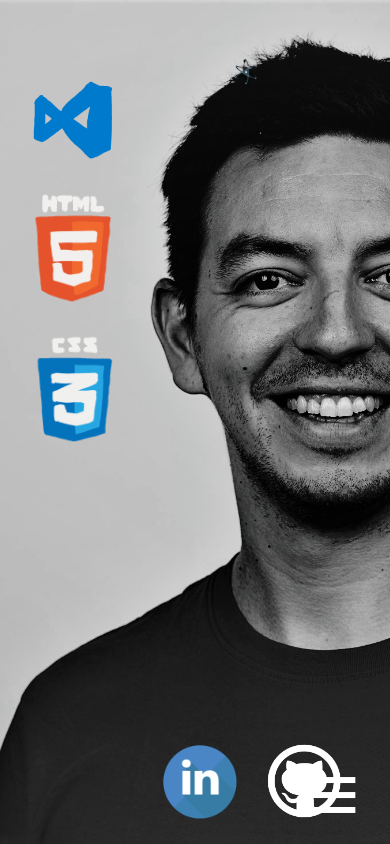
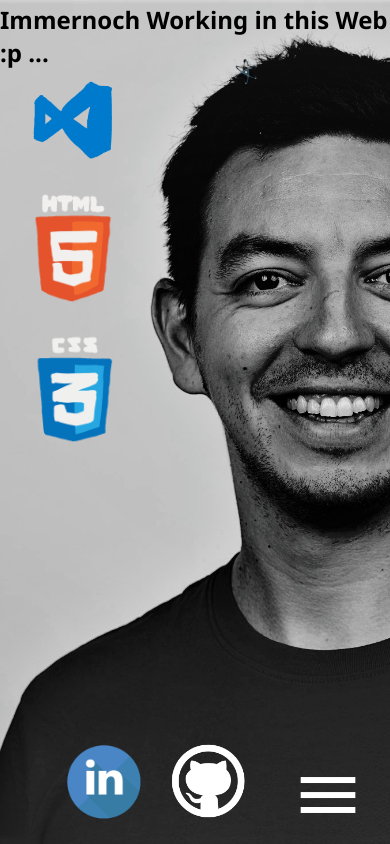
Before and after one commit to Mariano-Ryser/SAP-front, a Next.js app: page / in a window 390 px wide. Built offline with nearby package versions, Linux system fonts and the light colour scheme.

Commit message:
morgenspushing

```diff
--- a/pages/_app.js
+++ b/pages/_app.js
@@ -10,6 +10,8 @@ function MyApp({ Component, pageProps }) {
 
         <meta name="description" content="Generated by create next app" />
         <link rel="icon" href="/favicon.ico" />
+
+
       </Head>
       <Layout>
           <Component {...pageProps} />
--- a/pages/index.js
+++ b/pages/index.js
@@ -12,7 +12,7 @@ export default function Home() {
         <Link href="https://de.wikipedia.org/wiki/Hypertext_Markup_Language#:~:text=Die%20Hypertext%20Markup%20Language%20(HTML,und%20werden%20von%20Webbrowsern%20dargestellt."><a ><div className='html'></div></a></Link>
         <Link href="https://de.wikipedia.org/wiki/Cascading_Style_Sheets"><a ><div className='css'></div></a></Link>
         {/* <Link href="https://logomakr.com/app/7S2oum#"><a ><div className='logoMark'></div></a></Link> */}
-
+        <div><h2 className='msj'>Immernoch Working in this Web :p ...</h2></div>
 
 
 
--- a/styles/globals.css
+++ b/styles/globals.css
@@ -13,6 +13,13 @@ body {
   background-image: url('/me/me.jpg');
   background-position: 2000%;
   background-size: cover;
+}
+.msj{
+  position: absolute;
+  margin: 0rem;
+  margin-top: 0.2rem;
+  font-family: 'Lucida Sans', 'Lucida Sans Regular', 'Lucida Grande', 'Lucida Sans Unicode', Geneva, Verdana, sans-serif;
+  font-family: 'Segoe UI', Tahoma, Geneva, Verdana, sans-serif;
 
 }
 
@@ -76,7 +83,7 @@ body {
     background-size: cover;
     position: absolute;
     bottom: 1.45rem;
-    left: 16.5rem;
+    left: 10.5rem;
   }
   .linkedin{
     height: 5rem;
@@ -85,9 +92,6 @@ body {
     background-size: cover;
     position: absolute;
     bottom: 1.4rem;
-    left: 10rem;
+    left: 4rem;
   }
-
-
-
 }
```
